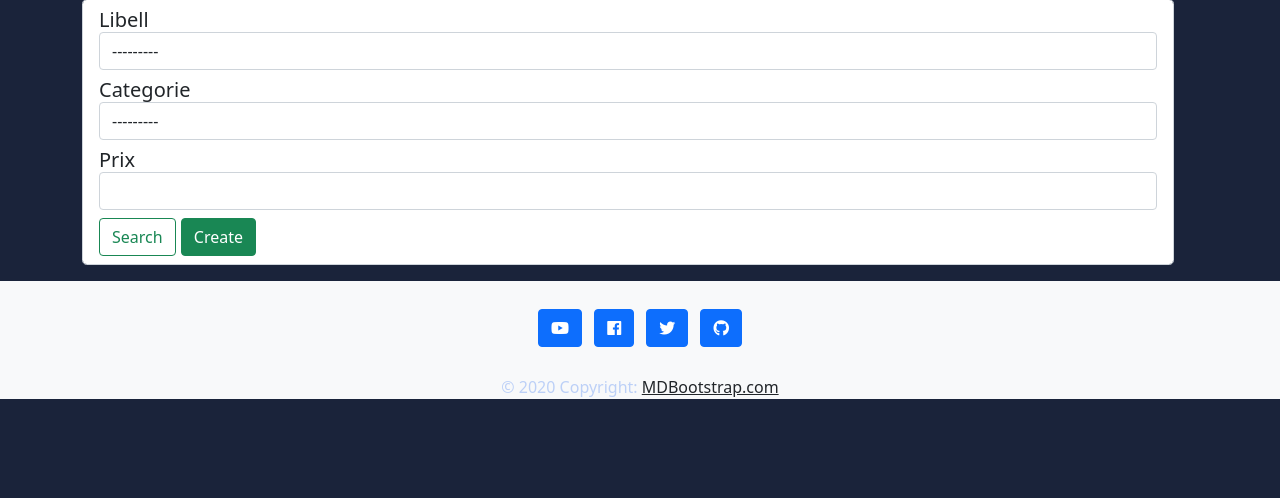
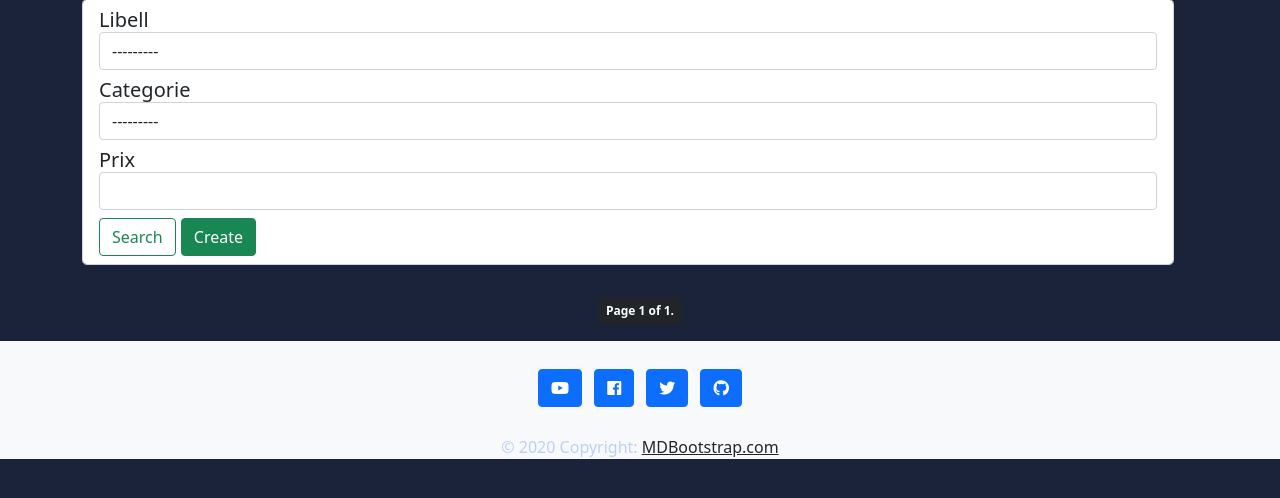
Before and after one commit to mEDASB/MSMM, a Django app: page /materiels/ in a window 1280 px wide. Shown: the part 115-613 px from the top of the page. Run offline with Django 3.2, Linux system fonts and the light colour scheme; the visitor is signed in with stand-in values (Sample User, id 1); data that the repository does not hold is empty; some libraries are stand-ins or nearby versions.

Commit message:
Pagination Done

```diff
--- a/MSMM/settings.py
+++ b/MSMM/settings.py
@@ -50,7 +50,7 @@ INSTALLED_APPS = [
     'django_filters',
     'crispy_forms',
     "bootstrap4",
-    "bootstrap_datepicker_plus"
+    "bootstrap_datepicker_plus",
 
 
 
--- a/materiel/templates/materiels.html
+++ b/materiel/templates/materiels.html
@@ -34,7 +34,7 @@
       </div>
     <!-- project -->
 
-    {% for item in page_objAll %}
+    {% for item in page_obj %}
 
     <li class="col-md-6 col-lg-4 project shuffle-item filtered p-3 " >
         <div class="card mb-0"   style="background-color:#272E48;">
@@ -84,6 +84,25 @@
 
 </ul>
 <!-- / portfolio -->
+<div class="pagination  d-flex justify-content-center">
+  <span class="step-links badge bg-secondary bg-dark p-2 m-3">
+      {% if page_obj.has_previous %}
+          <a href="?page=1">&laquo; first</a>
+          <a href="?page={{ page_obj.previous_page_number }}">previous</a>
+      {% endif %}
+
+      <span class="current">
+          Page {{ page_obj.number }} of {{ page_obj.paginator.num_pages }}.
+      </span>
+
+      {% if page_obj.has_next %}
+          <a href="?page={{ page_obj.next_page_number }}">next</a>
+          <a href="?page={{ page_obj.paginator.num_pages }}">last &raquo;</a>
+      {% endif %}
+  </span>
+</div>
+
+
 </div>
 
 
--- a/materiel/views.py
+++ b/materiel/views.py
@@ -11,16 +11,17 @@ from .filter import FilterMateriel
 @login_required(login_url='login')
 def goMateriels(request):
     materiels = Material.objects.all()
-    paginatorAll = Paginator(materiels,5)
-    page_numberAll = request.GET.get('page')
-    page_objAll = paginatorAll.get_page(page_numberAll)
-
-
     filter_Material = FilterMateriel(request.GET,queryset=materiels)
     page_objAll = filter_Material.qs
 
+    paginator = Paginator(page_objAll,5)
+    page_number = request.GET.get('page')
+    page_obj = paginator.get_page(page_number)
+
+
+
     context = {
-        'page_objAll':page_objAll,
+        'page_obj':page_obj,
         'filter_Material':filter_Material,
 
     }
--- a/static/notes/to do.txt
+++ b/static/notes/to do.txt
@@ -8,10 +8,10 @@ DONE-Remove edit infaos
 DONE-script for choose
 DONE-css profile STE and ME and Materiels
 DONE-recover password
+DONE-pagination
 
 -searsh do (like name)
--pagination
--date dexperation post
+-date d'expiration post
 
 -make the user completing his informations
 -know password
--- a/ste/filter.py
+++ b/ste/filter.py
@@ -1,7 +1,6 @@
 from .models import *
 import django_filters
 from django import forms
-
 
 
 
```
Also changed, not shown: ste/templates/societes.html (+20 -0 lines), static/images/index_bcboAmP.jpeg (added), static/images/index_plt4f1f.jpeg (added), static/images/index_prIyJi8.jpeg (added).
